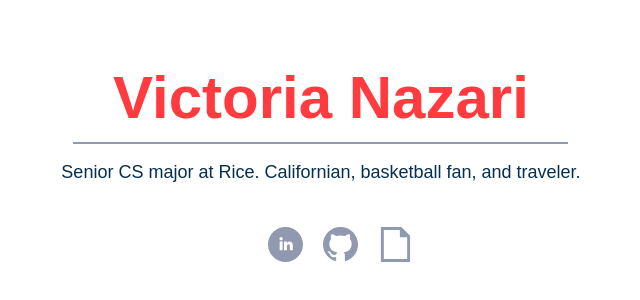
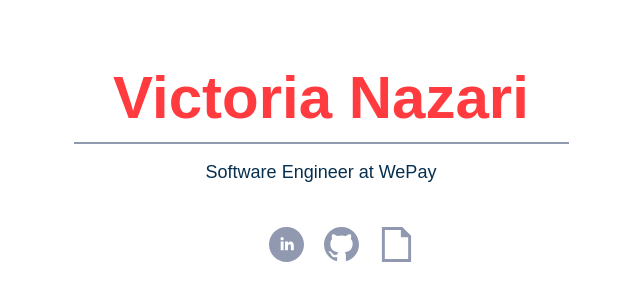
Before and after one commit to vnazz/vnazz.github.io, a React app: page / in a window 1280 px wide. Shown: the part 228-528 px from the top of the page, without its empty margins (319-959 px from the left). Built offline with nearby package versions, Linux system fonts and the light colour scheme.

Commit message:
Update info

```diff
--- a/src/components/App.jsx
+++ b/src/components/App.jsx
@@ -8,7 +8,7 @@
                     <h3 id="name">Victoria Nazari</h3>
                     <div className="divider"></div>
                     <p className="info">
-                        Senior CS major at Rice. Californian, basketball fan, and traveler.
+                        Software Engineer at WePay
                     </p>
                     <ul className="links">
                         <li className="link">
```
Also changed, not shown: 1 other file (tests, documents, lock files or other folders).
